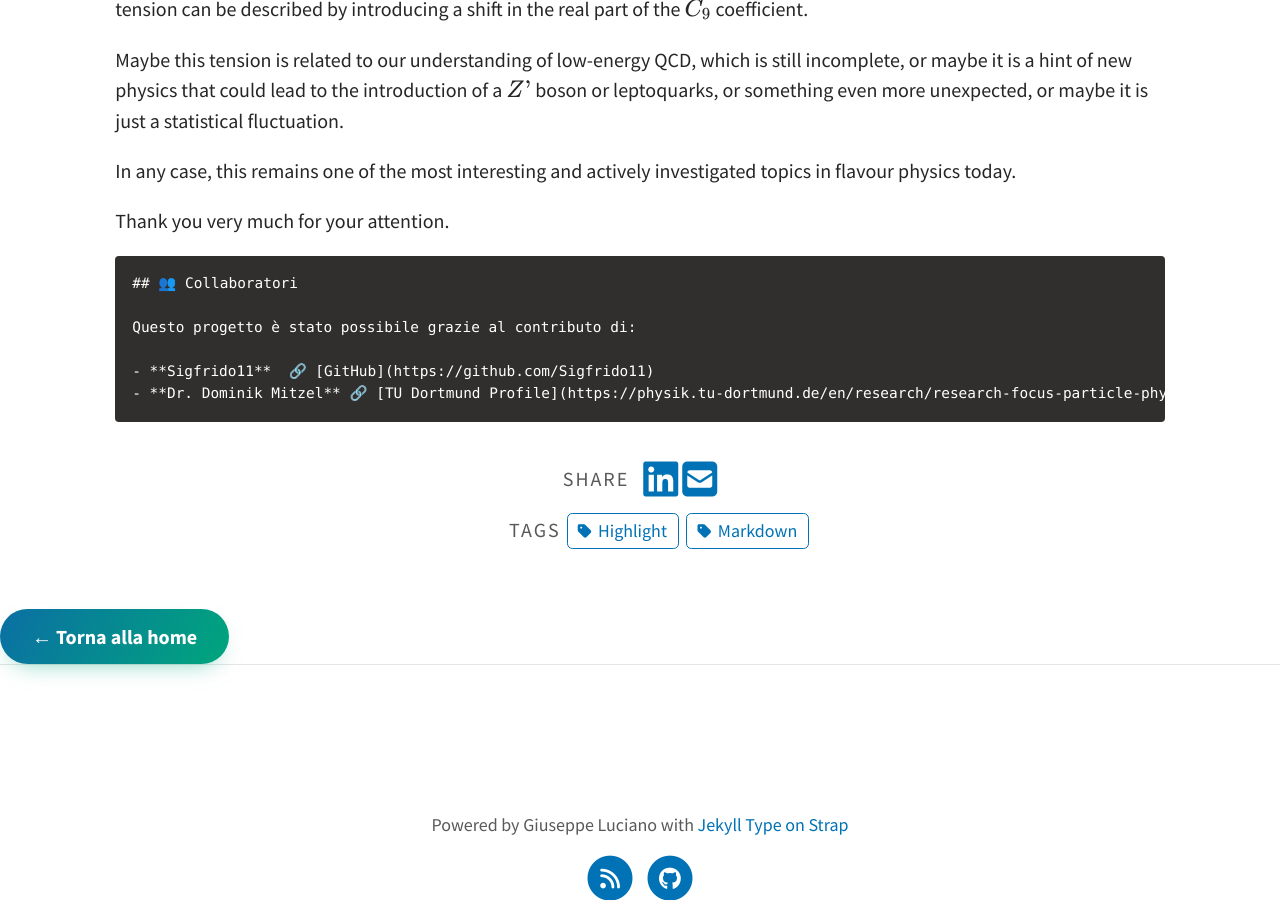
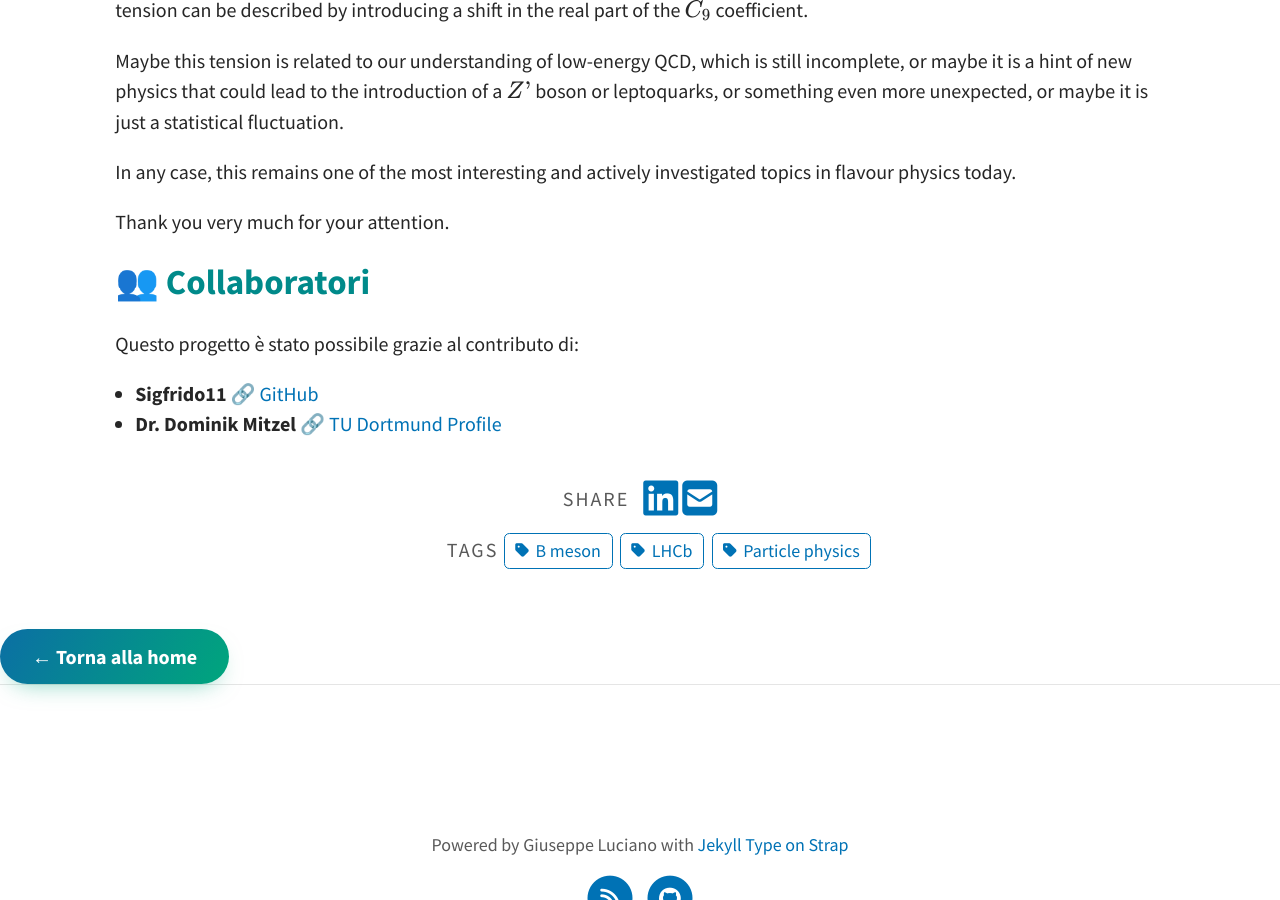
Before and after one commit to Sigfrido11/personal_website, a Jekyll site: the page built from _portfolio/2026-05-28-Bmeson_decay.md, in a window 1280 px wide and 900 px high, scrolled down 10207 px. Built offline with Jekyll 4.4.1, drawn with Linux system fonts in a browser that asks for light colours; a script that is not in the unit is left out; some of the changed text lies outside the part shown.

Commit message:
B meson decay presentation

```diff
--- a/_portfolio/2026-05-28-Bmeson_decay.md
+++ b/_portfolio/2026-05-28-Bmeson_decay.md
@@ -1,9 +1,9 @@
 ---
 layout: post
-title: Presentatione $B^0 \to k^* \mu^+ \mu^-$
+title: Presentazione $B^0 \to k^* \mu^+ \mu^-$
 feature-img: "assets/img/feature-img/B_video.png"
 thumbnail: "assets/img/thumbnails/feature-img/B_video.png"
-tags: [Highlight, Markdown]
+tags: [Particle physics, B meson, LHCb]
 lang: it
 locale: it
 lang: it
@@ -13,7 +13,7 @@
 ---
 # Presentatione $B^0 \to k^* \mu^+ \mu^-$
 
-In questa pagina è disponibile la registrazione di una presentazione sul decadimento $B^0 \to K^{*} \mu^+ \mu^-$, tenutasi presso la TU Dortmund nell’ambito del progetto *Particles meets Astroparticles*.
+In questa pagina è disponibile la registrazione di una presentazione sul decadimento $B^0 \to K^{*} \mu^+ \mu^-$, tenutasi presso la TU Dortmund nell’ambito del progetto "Particles meets Astroparticles".
 
 <div class="thesis-download">
   <a class="btn" href="{{ '/assets/pdf/Giuseppe_Luciano_Angular_B0_decay.pdf' | relative_url }}" download>
@@ -235,9 +235,9 @@
 
 
 
-    ## 👥 Collaboratori
+## 👥 Collaboratori
 
-    Questo progetto è stato possibile grazie al contributo di:
+Questo progetto è stato possibile grazie al contributo di:
 
-    - **Sigfrido11**  🔗 [GitHub](https://github.com/Sigfrido11)
-    - **Dr. Dominik Mitzel** 🔗 [TU Dortmund Profile](https://physik.tu-dortmund.de/en/research/research-focus-particle-physics/dr-dominik-mitzel/)
+- **Sigfrido11**  🔗 [GitHub](https://github.com/Sigfrido11)
+- **Dr. Dominik Mitzel** 🔗 [TU Dortmund Profile](https://physik.tu-dortmund.de/en/research/research-focus-particle-physics/dr-dominik-mitzel/)
```
Also changed, not shown: _portfolio/2026-05-28-Bmeson_decay-en.md (+2 -2 lines), _posts/2026-05-28-Bmeson_decay-en.md (+2 -2 lines), _posts/2026-05-28-Bmeson_decay.md (+7 -7 lines).
